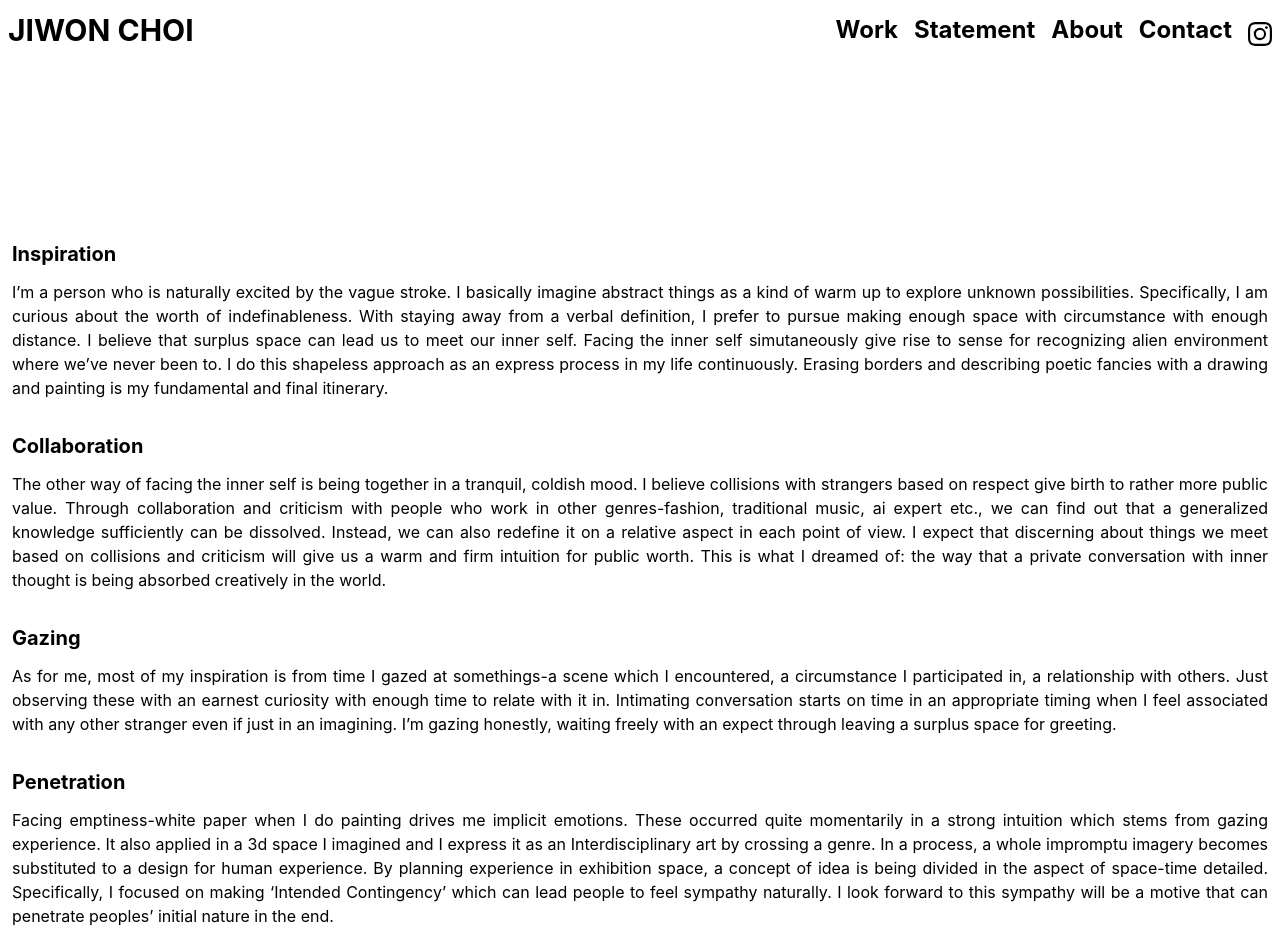
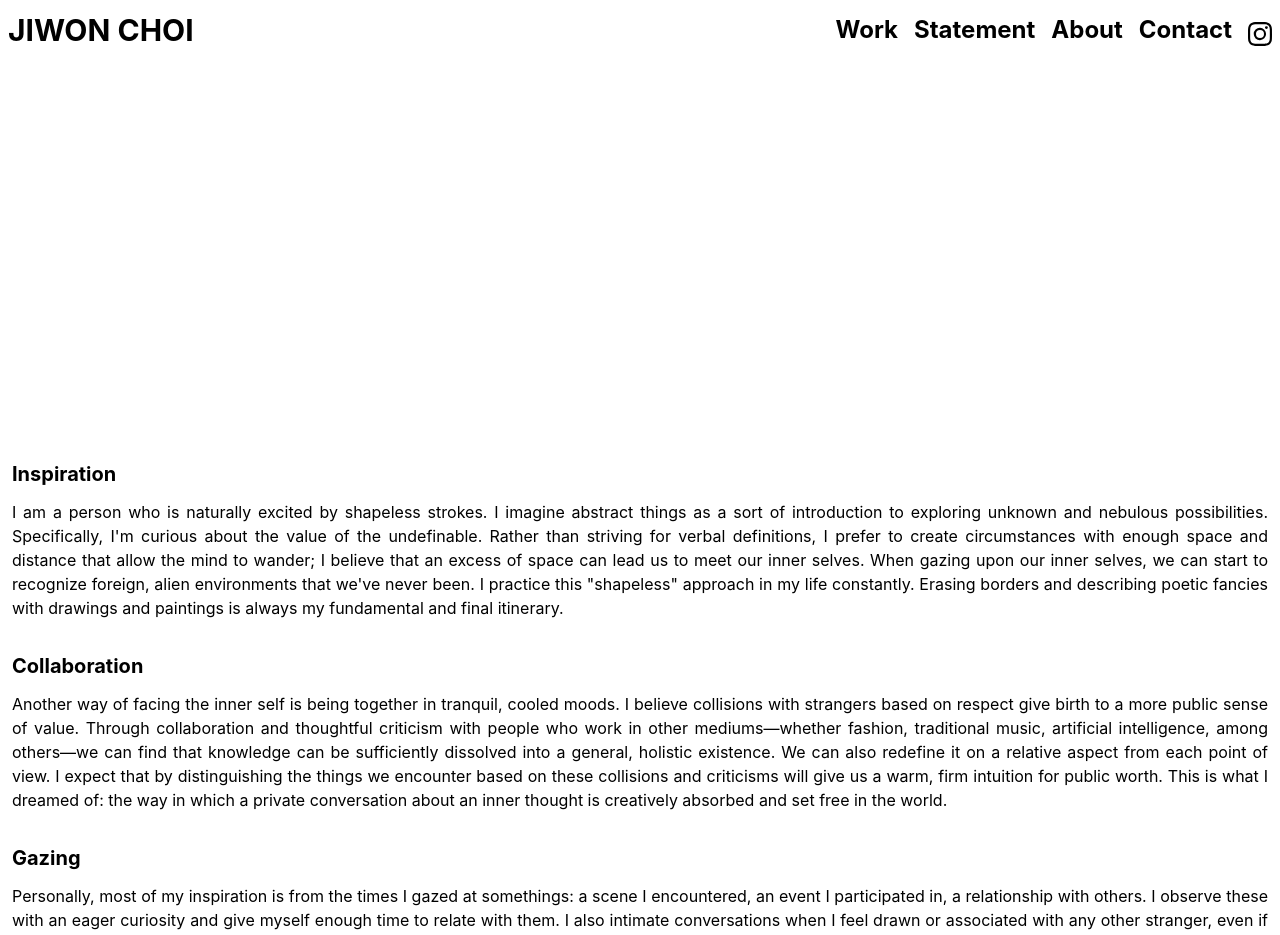
Before and after one commit to ddungpal/portfolio-jiwon, a React (Create React App) app: page /statement in a window 1280 px wide. Shown: the top 935 px of the page. Built offline with nearby package versions, Linux system fonts and the light colour scheme; no server answers.

Commit message:
modify work captions

```diff
--- a/src/App.css
+++ b/src/App.css
@@ -87,8 +87,8 @@
 }
 
 .project__img {
-  max-width: 100%;
-  max-height: 100%;
+  width: 100%;
+  height: 100%;
 }
 
 .project__description {
--- a/src/components/WorkSidebar.jsx
+++ b/src/components/WorkSidebar.jsx
@@ -4,7 +4,7 @@ import { Link } from "react-router-dom";
 export default function WorkSidebar({ selectedContent }) {
   const [part, setPart] = useState("All");
 
-  let contents_upcoming = ["1.궤도에서 벗어나는 꿈을꿔요.Painting"];
+  let contents_upcoming = ["1.Solo Exhibition.Painting"];
   let contents_2023 = ["2.Mirroring Effect.Project", "3.Spanning.Project"];
   let contents_2022 = [
     "4.FLOW.Painting",
--- a/src/pages/Statement.jsx
+++ b/src/pages/Statement.jsx
@@ -5,68 +5,68 @@ export default function Exibition() {
   return (
     <>
       <Topbar />
-      <div className="container mx-auto lg:mt-40">
-        <div className="p-3 pt-5 lg:pt-15">
+      <div className="container mx-auto lg:mt-60">
+        <div className="p-3 pt-5 lg:pt-40">
           <p className="mb-3 text-xl font-bold">Inspiration</p>
           <p className="line-clamp text-justify">
-            {" "}
-            I’m a person who is naturally excited by the vague stroke. I
-            basically imagine abstract things as a kind of warm up to explore
-            unknown possibilities. Specifically, I am curious about the worth of
-            indefinableness. With staying away from a verbal definition, I
-            prefer to pursue making enough space with circumstance with enough
-            distance. I believe that surplus space can lead us to meet our inner
-            self. Facing the inner self simutaneously give rise to sense for
-            recognizing alien environment where we’ve never been to. I do this
-            shapeless approach as an express process in my life continuously.
-            Erasing borders and describing poetic fancies with a drawing and
-            painting is my fundamental and final itinerary.
+            I am a person who is naturally excited by shapeless strokes. I
+            imagine abstract things as a sort of introduction to exploring
+            unknown and nebulous possibilities. Specifically, I'm curious about
+            the value of the undefinable. Rather than striving for verbal
+            definitions, I prefer to create circumstances with enough space and
+            distance that allow the mind to wander; I believe that an excess of
+            space can lead us to meet our inner selves. When gazing upon our
+            inner selves, we can start to recognize foreign, alien environments
+            that we've never been. I practice this "shapeless" approach in my
+            life constantly. Erasing borders and describing poetic fancies with
+            drawings and paintings is always my fundamental and final itinerary.
           </p>
         </div>
         <div className="p-3 pt-5">
           <p className="mb-3 text-xl font-bold">Collaboration</p>
           <p className="line-clamp text-justify">
-            The other way of facing the inner self is being together in a
-            tranquil, coldish mood. I believe collisions with strangers based on
-            respect give birth to rather more public value. Through
-            collaboration and criticism with people who work in other
-            genres-fashion, traditional music, ai expert etc., we can find out
-            that a generalized knowledge sufficiently can be dissolved. Instead,
-            we can also redefine it on a relative aspect in each point of view.
-            I expect that discerning about things we meet based on collisions
-            and criticism will give us a warm and firm intuition for public
-            worth. This is what I dreamed of: the way that a private
-            conversation with inner thought is being absorbed creatively in the
+            Another way of facing the inner self is being together in tranquil,
+            cooled moods. I believe collisions with strangers based on respect
+            give birth to a more public sense of value. Through collaboration
+            and thoughtful criticism with people who work in other
+            mediums—whether fashion, traditional music, artificial intelligence,
+            among others—we can find that knowledge can be sufficiently
+            dissolved into a general, holistic existence. We can also redefine
+            it on a relative aspect from each point of view. I expect that by
+            distinguishing the things we encounter based on these collisions and
+            criticisms will give us a warm, firm intuition for public worth.
+            This is what I dreamed of: the way in which a private conversation
+            about an inner thought is creatively absorbed and set free in the
             world.
           </p>
         </div>
         <div className="p-3 pt-5">
           <p className="mb-3 text-xl font-bold">Gazing</p>
           <p className="line-clamp text-justify">
-            As for me, most of my inspiration is from time I gazed at
-            somethings-a scene which I encountered, a circumstance I
-            participated in, a relationship with others. Just observing these
-            with an earnest curiosity with enough time to relate with it in.
-            Intimating conversation starts on time in an appropriate timing when
-            I feel associated with any other stranger even if just in an
-            imagining. I’m gazing honestly, waiting freely with an expect
-            through leaving a surplus space for greeting.
+            Personally, most of my inspiration is from the times I gazed at
+            somethings: a scene I encountered, an event I participated in, a
+            relationship with others. I observe these with an eager curiosity
+            and give myself enough time to relate with them. I also intimate
+            conversations when I feel drawn or associated with any other
+            stranger, even if just in my imagination. I gaze honestly,
+            genuinely, and openly and freely wait, leaving space to welcome
+            thoughts or ideas.
           </p>
         </div>
         <div className="p-3 pt-5">
           <p className="mb-3 text-xl font-bold">Penetration</p>
           <p className="line-clamp text-justify">
-            Facing emptiness-white paper when I do painting drives me implicit
-            emotions. These occurred quite momentarily in a strong intuition
-            which stems from gazing experience. It also applied in a 3d space I
-            imagined and I express it as an Interdisciplinary art by crossing a
-            genre. In a process, a whole impromptu imagery becomes substituted
-            to a design for human experience. By planning experience in
-            exhibition space, a concept of idea is being divided in the aspect
-            of space-time detailed. Specifically, I focused on making ‘Intended
-            Contingency’ which can lead people to feel sympathy naturally. I
-            look forward to this sympathy will be a motive that can penetrate
-            peoples’ initial nature in the end.
+            Facing an empty, white paper when I paint drives my implicit
+            emotions. These occur briefly in a strong intuition that stems from
+            a gazing experience. I applied it to a three-dimensional space I
+            imagined, expressed as interdisciplinary art that crosses mediums.
+            In the process, impromptu imagery becomes substituted for a design
+            for human experience. By planning the experience in the exhibition
+            space, a concept is being divided in the aspect of detailed
+            space-time. Specifically, I focused on making 'Intended Contingency'
+            which can lead people to feel sympathy naturally. I hope this
+            sympathy will be a motive that can penetrate people's initial
+            natures in the end.
           </p>
         </div>
       </div>
--- a/src/pages/workDetail/WorkDetail1.jsx
+++ b/src/pages/workDetail/WorkDetail1.jsx
@@ -3,7 +3,7 @@ import React from "react";
 export default function WorkDetail1() {
   return (
     <div>
-      <p className="text-center">궤도에서 벗어나는 꿈을꿔요</p>
+      <p className="text-center">Solo Exhibition</p>
       <p className="text-center">14-27 July 2023</p>
       <p className="text-center">Pluripotent art space</p>
     </div>
--- a/src/pages/workDetail/WorkDetail11.jsx
+++ b/src/pages/workDetail/WorkDetail11.jsx
@@ -42,11 +42,16 @@ export default function WorkDetail11() {
     <>
       {isLoading && <p>Loading...</p>}
       {error && <p>{error}</p>}
-      <img
-        className="mb-5"
-        src={image1}
-        alt="1.Siren, Fitting room exhibition view.jpg"
-      />
+      <div className="mb-5 project">
+        <img
+          className="project__img"
+          src={image1}
+          alt="1.Siren, Fitting room exhibition view.jpg"
+        />
+        <span className="project__description text-[8px] lg:text-base lg:h-1/20">
+          Siren, Fitting room exhibition view
+        </span>
+      </div>
       {/* <img
         className="mb-5"
         src={image2}
--- a/src/pages/workDetail/WorkDetail5.jsx
+++ b/src/pages/workDetail/WorkDetail5.jsx
@@ -56,7 +56,16 @@ export default function WorkDetail5() {
         src={image1}
         alt="1.Dialing,sound_interaction,_installation,AR.jpg"
       /> */}
-      <img className="mb-5" src={image2} alt="2.Dialing,_Exhibiton_view.jpg" />
+      <div className="mb-5 project">
+        <img
+          className="project__img"
+          src={image2}
+          alt="2.Dialing,_Exhibiton_view.jpg"
+        />
+        <span className="project__description text-[8px] lg:text-base lg:h-1/20">
+          Dialing,_Exhibiton_view
+        </span>
+      </div>
       {/* <video className="mb-5" src={video2} controls></video> */}
       <div className="video-container mb-5">
         <iframe
--- a/src/pages/workDetail/WorkDetail9.jsx
+++ b/src/pages/workDetail/WorkDetail9.jsx
@@ -28,7 +28,16 @@ export default function WorkDetail9() {
     <>
       {isLoading && <p>Loading...</p>}
       {error && <p>{error}</p>}
-      <img className="mb-5" src={image1} alt="1.0m3, media installation.jpeg" />
+      <div className="mb-5 project">
+        <img
+          className="project__img"
+          src={image1}
+          alt="1.0m3, media installation.jpeg"
+        />
+        <span className="project__description text-[8px] lg:text-base lg:h-1/20">
+          0m3, media installation
+        </span>
+      </div>
     </>
   );
 }
```
Also changed, not shown: src/pages/workDetail/WorkDetail12.jsx (+36 -0 lines), src/pages/workDetail/WorkDetail4.jsx (+55 -118 lines), src/pages/workDetail/WorkDetail6.jsx (+24 -4 lines), src/pages/workDetail/WorkDetail7.jsx (+24 -4 lines).
